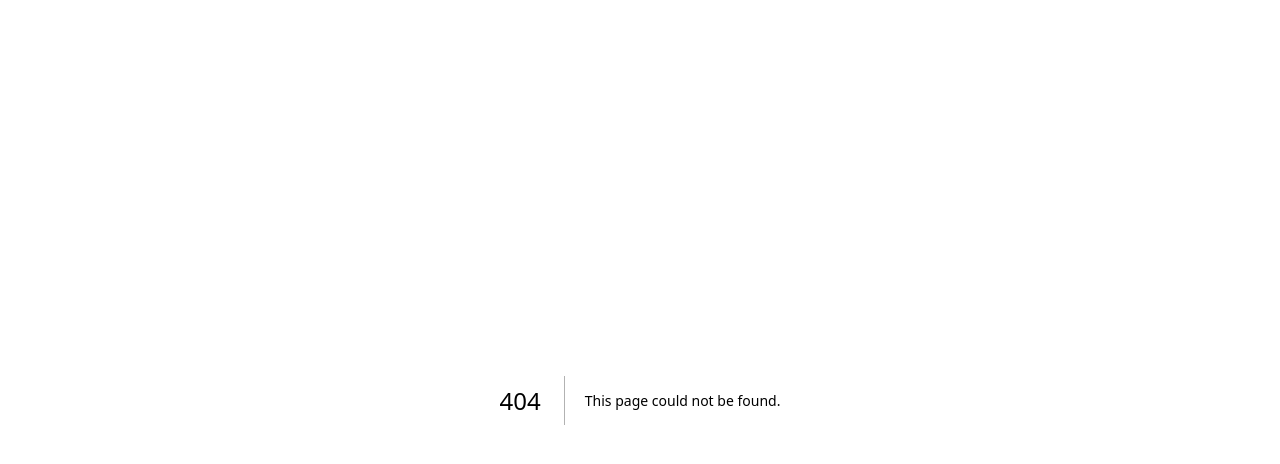
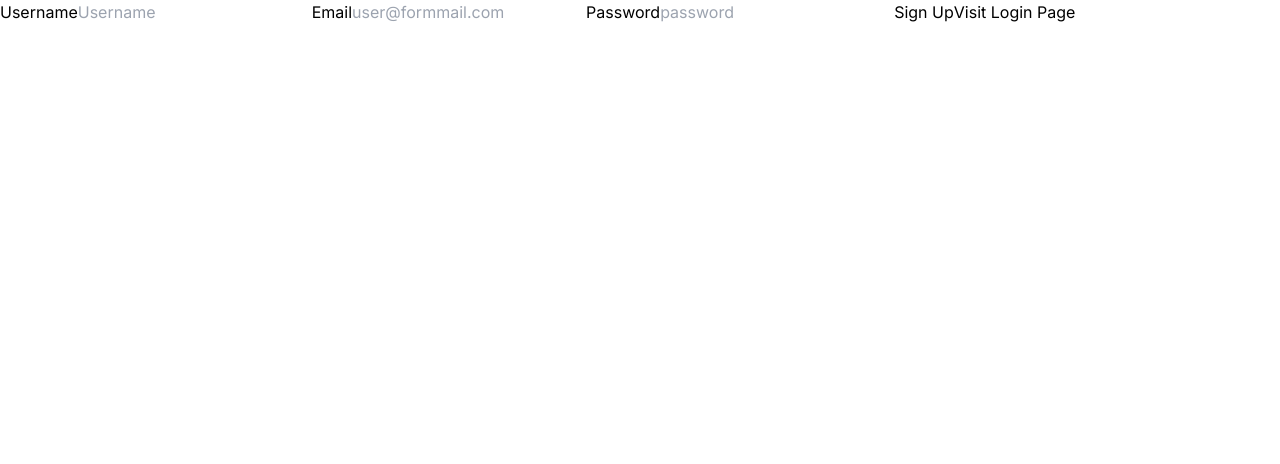
Before and after one commit to aaronaminubandado/next-auth, a Next.js app: page /signup in a window 1280 px wide. Before the commit this address had no page. Shown: the top 464 px of the page. Built offline with nearby package versions, Linux system fonts and the light colour scheme.

Commit message:
created as login page and connected it to the backend api

```diff
--- /dev/null
+++ b/app/api/users/login/route.ts
@@ -0,0 +1,61 @@
+import { connect } from "@/app/lib/dbConfig";
+import User from "@/app/models/userModel";
+import { NextRequest, NextResponse } from "next/server";
+import bcryptjs from "bcryptjs";
+import jwt from "jsonwebtoken";
+import { error } from "console";
+import { create } from "domain";
+
+connect();
+
+export async function POST(request :NextRequest) {
+    try {
+        const reqBody = await request.json();
+        const { email, password } = reqBody;
+
+        //check if user exists
+        const user = await User.findOne({email});
+
+        if(!user){
+            return NextResponse.json(
+                {error: "User does not exist"},
+                {status: 400}
+            );
+        }
+
+        const validPassword = await bcryptjs.compare(password, user.password);
+        if(!validPassword){
+            return NextResponse.json(
+                {error: "Invalid password"},
+                {status: 400}
+            );
+        }
+
+        //create token data
+        //object to store essential user data
+        const tokenData = {
+            id: user._id,
+            username: user.username,
+            email: user.email
+        };
+
+        //create a token with expiration of 1 day
+        const token = await jwt.sign(tokenData, process.env.TOKEN_SECRET!, {expiresIn: "1d"});
+
+        const response = NextResponse.json({
+            message: "Login successful",
+            success: true,
+        });
+
+        //set the token as an HTTP-only cookie
+        response.cookies.set("token", token, {httpOnly: true});
+
+        return response;
+
+    } catch (error: any) {
+        return NextResponse.json(
+            {error: error.message},
+            {status: 500}
+        );
+    }
+}
--- /dev/null
+++ b/app/api/users/signup/route.ts
@@ -0,0 +1,49 @@
+import { connect } from "@/app/lib/dbConfig";
+import User from "@/app/models/userModel";
+import { NextRequest, NextResponse } from "next/server";
+import bcryptjs from "bcryptjs";
+import { error } from "console";
+
+connect();
+
+//Asynchronous POST request handler
+export async function POST(request: NextRequest) {
+    try {
+        const reqBody = await request.json();
+        const {username, email, password} = reqBody;
+
+        //check if the user exists
+        const user = await User.findOne({email});
+
+        if(user){
+            return NextResponse.json(
+                {error: "User already exists"},
+                {status: 400}//return 400 response if user exists
+            );
+        }
+
+        //hash password with bcryptjs
+        const salt = await bcryptjs.genSalt(10);
+        const hashedPassword = await bcryptjs.hash(password, salt);
+
+        const newUser = new User({
+            username,
+            email,
+            password: hashedPassword
+        });
+
+        //save user to database
+        const savedUser = await newUser.save();
+
+        return NextResponse.json({
+            message: "User created successfully",
+            success: true,
+            savedUser
+        });
+    } catch (error:any) {
+        return NextResponse.json(
+            {error: error.message},
+            {status: 500}
+        );
+    }
+}
--- a/app/globals.css
+++ b/app/globals.css
@@ -1,33 +1,3 @@
 @tailwind base;
 @tailwind components;
 @tailwind utilities;
-
-:root {
-  --foreground-rgb: 0, 0, 0;
-  --background-start-rgb: 214, 219, 220;
-  --background-end-rgb: 255, 255, 255;
-}
-
-@media (prefers-color-scheme: dark) {
-  :root {
-    --foreground-rgb: 255, 255, 255;
-    --background-start-rgb: 0, 0, 0;
-    --background-end-rgb: 0, 0, 0;
-  }
-}
-
-body {
-  color: rgb(var(--foreground-rgb));
-  background: linear-gradient(
-      to bottom,
-      transparent,
-      rgb(var(--background-end-rgb))
-    )
-    rgb(var(--background-start-rgb));
-}
-
-@layer utilities {
-  .text-balance {
-    text-wrap: balance;
-  }
-}
--- /dev/null
+++ b/app/lib/dbConfig.ts
@@ -0,0 +1,25 @@
+import { error } from "console";
+import mongoose from "mongoose";
+
+const MONGO_URI = process.env.MONGO_URI
+
+export async function connect() {
+    try {
+        mongoose.connect(MONGO_URI!);
+        const connection = mongoose.connection;
+
+        connection.on('connected', () => {
+            console.log("MongoDB connected succesfully");
+
+        });
+
+        connection.on('error', (err) => {
+            console.log("MONGODB connection error" + err);
+            process.exit();
+        });
+
+    } catch (error) {
+        console.log(error);
+
+    }
+}
--- /dev/null
+++ b/app/login/page.tsx
@@ -0,0 +1,58 @@
+"use client";
+
+import Link from "next/link";
+import React, { useEffect } from "react";
+import { useRouter } from "next/navigation";
+import axios from "axios";
+
+export default function LoginPage(){
+    const router = useRouter();
+    const [loading, setLoading] = React.useState(false);
+    const [user, setUser] = React.useState({
+        email: "",
+        password: "",
+    });
+
+    const onLogin = async () => {
+        try {
+            setLoading(true);
+            const response = await axios.post("/api/users/login", user);
+            router.push("/");
+        } catch (error: any) {
+            console.log("Login failed", error.message);
+        }finally{
+            setLoading(false);
+        }
+    }
+
+    return(
+        <div className="flex flex-col items-center justify-center min-h-screen py-2">
+            <h1>{loading ? "Processing" : "Login"}</h1>
+            <hr />
+
+            <label htmlFor="email">Email</label>
+            <input
+                id="email"
+                type="text"
+                value={user.email}
+                onChange={(e) => setUser({...user, email: e.target.value})}
+                placeholder="user@formail.com"
+            />
+
+            <label htmlFor="password">Password</label>
+            <input
+                id="password"
+                type="password"
+                value={user.password}
+                onChange={(e) => setUser({...user, password: e.target.value})}
+                placeholder="Password"
+            />
+            <button
+                onClick={onLogin}>
+                Login
+            </button>
+
+            <Link href="/signup">Sign up here</Link>
+        </div>
+    );
+}
--- /dev/null
+++ b/app/models/userModel.ts
@@ -0,0 +1,36 @@
+import { verify } from "crypto";
+import mongoose from "mongoose";
+
+const userSchema = new mongoose.Schema({
+    username: {
+        type: String,
+        required: [true, "Please provide username"],
+        unique: true,
+    },
+    email: {
+        type: String,
+        required: [true, "Please provide username"],
+        unique: true,
+    },
+    password: {
+        type: String,
+        required: [true, "Please provide username"],
+    },
+    isVerified: {
+        type: Boolean,
+        default: false,
+    },
+    isAdmin: {
+        type: Boolean,
+        default: false,
+    },
+    forgotPasswordToken: String,
+    forgotPasswordTokenExpiry: Date,
+    verifyToken: String,
+    verifyTokenExpiry: Date,
+
+});
+
+const User = mongoose.models.users || mongoose.model("users", userSchema);
+
+export default User;
--- /dev/null
+++ b/app/signup/page.tsx
@@ -0,0 +1,59 @@
+"use client";
+
+import Link from "next/link";
+import React,{ useEffect } from "react";
+import { useRouter } from "next/navigation";
+import axios from "axios";
+
+export default function SignUpPage() {
+    const router = useRouter();
+    const [user, setUser] = React.useState({
+        email:"",
+        password:"",
+        username:"",
+    });
+
+    const onSignUp = async () => {
+        try {
+            const response = await axios.post("/api/users/signup", user);
+            router.push("/login");
+        } catch (error) {
+            console.log("Signup failed", error);
+        }
+    }
+
+    return (
+        <div>
+            <label htmlFor="username">Username</label>
+            <input
+                id="username"
+                type="text"
+                value={user.username}
+                onChange={(e) => setUser({...user, username: e.target.value})}
+                placeholder="Username"
+            />
+
+            <label htmlFor="email">Email</label>
+            <input
+                id="email"
+                type="text"
+                value={user.email}
+                onChange={(e) => setUser({...user, email: e.target.value})}
+                placeholder="user@formmail.com"
+            />
+
+            <label htmlFor="password">Password</label>
+            <input
+                id="password"
+                type="password"
+                value={user.password}
+                onChange={(e) => setUser({...user, password: e.target.value})}
+                placeholder="password"
+            />
+
+            <button onClick={onSignUp}>Sign Up</button>
+
+            <Link href="/login">Visit Login Page</Link>
+        </div>
+    );
+}
```
Also changed, not shown: package.json (+15 -5 lines), 2 other files (tests, documents, lock files or other folders).
